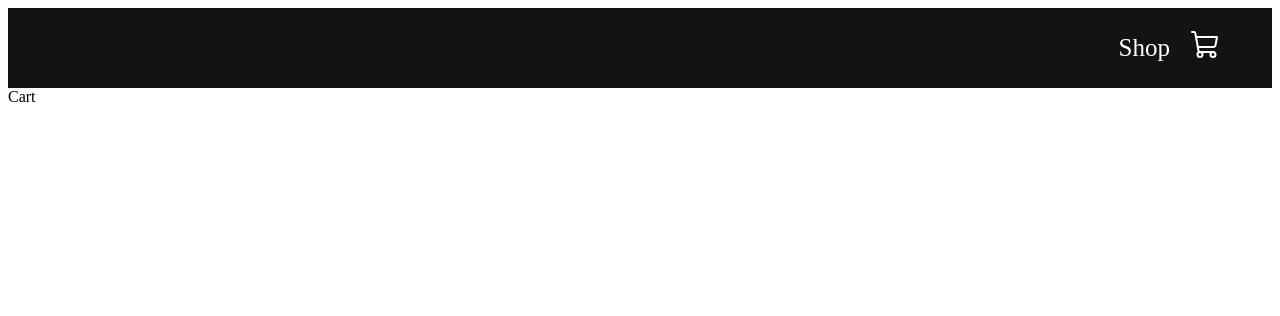
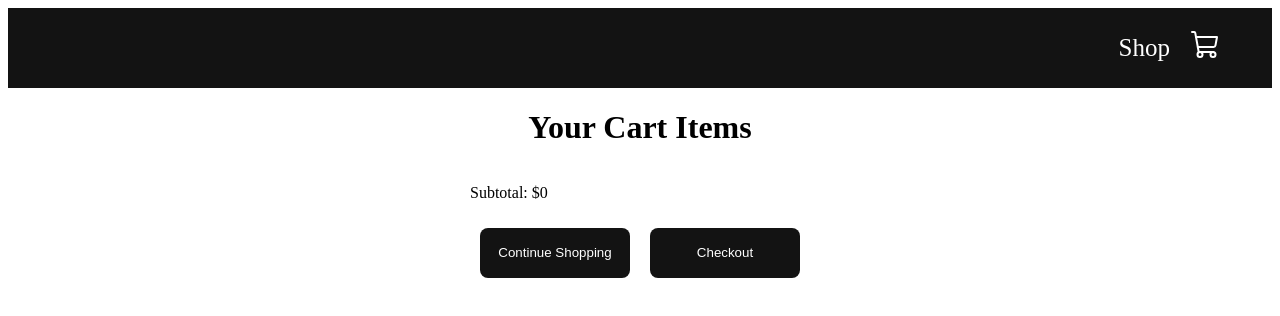
Before and after one commit to MusaZeshan-IT/Shopping-Cart-System, a React (Vite) app: page /cart in a window 1280 px wide. Shown: the top 316 px of the page. Built offline with nearby package versions, Linux system fonts and the light colour scheme.

Commit message:
Cart page is almost full ready, now with the total amount of all the selected cart items.

```diff
--- /dev/null
+++ b/src/components/CartItem/CartItem.jsx
@@ -0,0 +1,24 @@
+import React, { useContext } from 'react'
+import { ShopContext } from '../../context/shop-context'
+
+function CartItem({ data }) {
+    const { productName, price, productImage, id } = data
+    const { cartItems, addToCart, removeFromCart, updateCartItemCount } = useContext(ShopContext)
+
+    return (
+        <div className='cartItem'>
+            <img src={productImage} alt="" />
+            <div className='description'>
+                <p><b>{productName}</b></p>
+                <p>${price}</p>
+                <div className='countHandler'>
+                    <button onClick={() => removeFromCart(id)}>-</button>
+                    <input type='text' value={cartItems[id]} onChange={(e) => updateCartItemCount(Number(e.target.value), id)} />
+                    <button onClick={() => addToCart(id)}>+</button>
+                </div>
+            </div>
+        </div>
+    )
+}
+
+export default CartItem
--- a/src/context/shop-context.jsx
+++ b/src/context/shop-context.jsx
@@ -18,6 +18,7 @@ const getDefaultCart = function () {
 export const ShopContextProvider = function (props) {
     // Setting the cart items state in the context so I don't have to pass it through one component to another and so on
     const [cartItems, setCartItems] = useState(getDefaultCart())
+    const [subTotal, setSubTotal] = useState(0)
 
     // This function takes the item id and adds its value by one
     const addToCart = function (itemId) {
@@ -33,10 +34,24 @@ export const ShopContextProvider = function (props) {
         })
     }
 
-    console.log(cartItems);
+    const updateCartItemCount = (newAmount, itemId) => {
+        setCartItems((prevCart) => {
+            return { ...prevCart, [itemId]: newAmount }
+        })
+    }
+
+    const getTotalCartAmount = () => {
+        let total = 0
+        for (const cartItem in cartItems) {
+            if (cartItems[cartItem] > 0) {
+                total += cartItems[cartItem] * PRODUCTS[cartItem - 1].price
+            }
+        }
+        return total;
+    }
 
     return (
-        <ShopContext.Provider value={{ cartItems, addToCart, removeFromCart }}>
+        <ShopContext.Provider value={{ cartItems, addToCart, removeFromCart, updateCartItemCount, getTotalCartAmount }}>
             {props.children}
         </ShopContext.Provider>
     )
--- a/src/pages/Cart/Cart.css
+++ b/src/pages/Cart/Cart.css
@@ -0,0 +1,43 @@
+.cart {
+  display: flex;
+  flex-direction: column;
+  justify-content: center;
+  align-items: center;
+}
+
+.cartItem {
+  width: 700px;
+  height: 250px;
+  display: flex;
+
+  align-items: center;
+  box-shadow: 0px 3px 15px rgba(0, 0, 0, 0.2);
+  border-radius: 25px;
+  margin: 30px;
+}
+
+.cartItem img {
+  width: 200px;
+}
+
+.cartItem .description {
+  width: 100%;
+  font-size: 30px;
+}
+
+.countHandler input {
+  width: 40px;
+  text-align: center;
+  font-weight: bolder;
+}
+
+.checkout button {
+  width: 150px;
+  height: 50px;
+  background-color: rgb(19, 19, 19);
+  color: white;
+  border: none;
+  border-radius: 8px;
+  margin: 10px;
+  cursor: pointer;
+}
--- a/src/pages/Cart/Cart.jsx
+++ b/src/pages/Cart/Cart.jsx
@@ -1,8 +1,32 @@
-import React from 'react'
+import React, { useContext, useEffect } from 'react'
+import PRODUCTS from '../../helpers/Products'
+import { ShopContext } from '../../context/shop-context';
+import CartItem from '../../components/CartItem/CartItem'
+import './Cart.css'
 
 function Cart() {
+  const { cartItems, getTotalCartAmount } = useContext(ShopContext);
+
   return (
-    <div>Cart</div>
+    <div className="cart">
+      <div>
+        <h1>Your Cart Items</h1>
+      </div>
+      <div className="cartItems">
+        {PRODUCTS.map((product) => {
+          if (cartItems[product.id] > 0) {
+            return (
+              <CartItem data={product}></CartItem>
+            )
+          }
+        })}
+      </div>
+      <div className='checkout'>
+        <p>Subtotal: ${getTotalCartAmount()}</p>
+        <button>Continue Shopping</button>
+        <button>Checkout</button>
+      </div>
+    </div>
   )
 }
 
```
